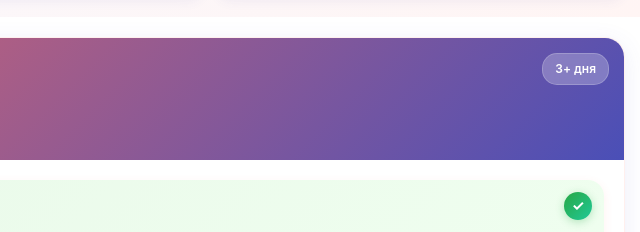
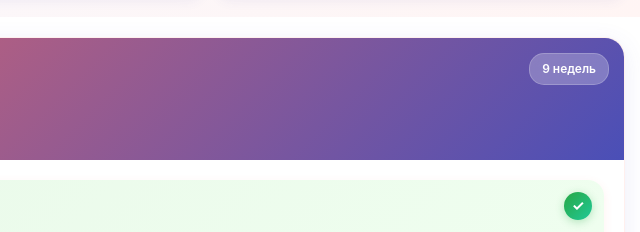
Before and after one commit to imanmagomedov/redvent_roadmap_telegram_app, a plain HTML site: page index.html in a window 1280 px wide. Shown: the part 236-468 px from the top of the page, 640-1280 px from the left. Drawn offline with Linux system fonts and the light colour scheme.

Commit message:
fix 0 phase

```diff
--- a/index.html
+++ b/index.html
@@ -470,7 +470,7 @@
 <div class="container">
     <div class="phase">
         <div class="phase-header">
-            <div class="phase-duration">3+ дня</div>
+            <div class="phase-duration">9 недель</div>
             <div class="phase-title">📋 Этап 0: Discovery Phase</div>
             <div class="phase-period">02 июня - 19 июля 2025</div>
             <div class="phase-goal">Анализ бизнес-процессов и сбор требований</div>
```
